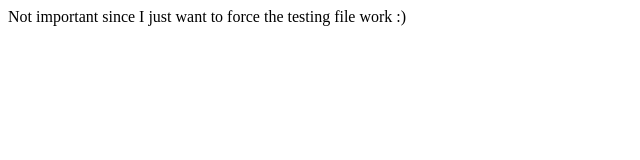
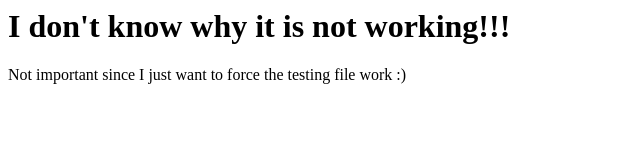
Before and after one commit to x0123963/TCCP, a plain HTML site: page index.html in a window 1280 px wide. Shown: the whole page, without its empty margins (0-640 px from the left). Drawn offline with Linux system fonts and the light colour scheme.

Commit message:
Update index.html

```diff
--- a/index.html
+++ b/index.html
@@ -1 +1,2 @@
+<h1>I don't know why it is not working!!! </h1>
 Not important since I just want to force the testing file work :)
```
